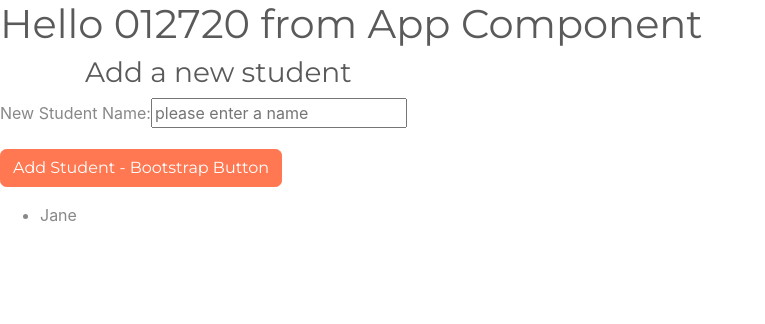
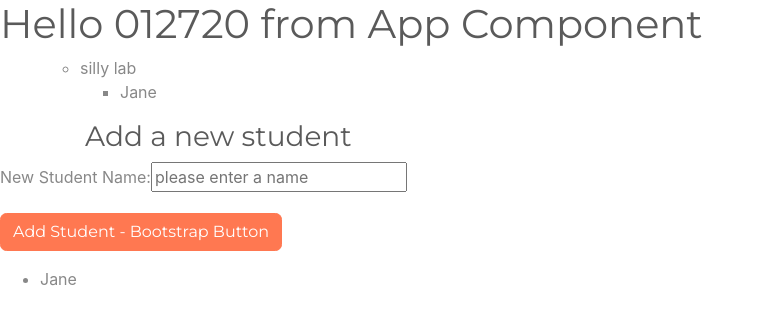
Before and after one commit to john-franti/labs_to_redux, a React (Create React App) app: page / in a window 1280 px wide. Shown: the top 324 px of the page, without its empty margins (0-765 px from the left). Built offline with nearby package versions, Linux system fonts and the light colour scheme.

Commit message:
added multiple reducers

```diff
--- a/src/App.js
+++ b/src/App.js
@@ -1,5 +1,6 @@
 import React from "react";
 import StudentsBrowser from "./components/StudentsBrowser";
+import LabsBrowser from './components/LabsBrowser'
 import StudentForm from "./components/StudentForm";
 import store from "./redux/store";
 import { Provider } from "react-redux";
@@ -11,11 +12,12 @@ class App extends React.Component {
   render() {
     return (
       <Provider store={store}>
-      <div>
-        <h1>Hello 012720 from App Component</h1>
-        <StudentForm />
-        <StudentsBrowser />
-      </div>
+        <div>
+          <h1>Hello 012720 from App Component</h1>
+          <LabsBrowser />
+          <StudentForm />
+          <StudentsBrowser />
+        </div>
       </Provider>
     );
   }
--- /dev/null
+++ b/src/components/Lab.js
@@ -0,0 +1,19 @@
+import React from "react";
+import Student from "./Student";
+
+const Lab = (props) => {
+  const renderStudents = () => {
+    return props.lab.students.map((student, index) => {
+      return <Student key={index} student={student}/>;
+    });
+  };
+
+  return (
+    <ul>
+      <li>{props.lab.labName}</li>
+      <ul>{renderStudents()}</ul>
+    </ul>
+  );
+};
+
+export default Lab;
--- /dev/null
+++ b/src/components/LabsBrowser.js
@@ -0,0 +1,24 @@
+import React from "react";
+import Lab from "./Lab";
+import { connect } from "react-redux";
+
+class LabsBrowser extends React.Component {
+  renderLabs = () => {
+    console.log(this.props.labList)
+    return this.props.labList.map((lab, index) => {
+      return <Lab key={index} lab={lab} />;
+    });
+  };
+
+  render() {
+    return <ul>{this.renderLabs()}</ul>;
+  }
+}
+
+const mapStateToProps = (state) => {
+  return {
+    labList: state.labs.data,
+  };
+};
+
+export default connect(mapStateToProps)(LabsBrowser);
--- a/src/components/StudentsBrowser.js
+++ b/src/components/StudentsBrowser.js
@@ -24,7 +24,7 @@ class StudentsBrowser extends React.Component {
 
 const mapStateToProps = state => {
   return {
-    studentList: state.students
+    studentList: state.students.data
   }
 }
 
--- /dev/null
+++ b/src/redux/lab/labReducer.js
@@ -0,0 +1,29 @@
+import { ADD_LAB, ASSIGN_STUDENT_TO_LAB } from "./labTypes";
+
+const initialState = {
+  data: [{labName: "silly lab", students: [{studentName: "Jane"}]}],
+};
+
+const labReducer = (state = initialState, action) => {
+  switch (action.type) {
+    case ADD_LAB:
+      return {
+        ...state,
+        data: [...state.labs, action.payload],
+      };
+    case ASSIGN_STUDENT_TO_LAB:
+      return {
+        ...state,
+        labs: state.data.map((lab) => {
+          if (lab.id === action.payload.lab.id) {
+            return { ...lab, students: [lab.students, action.payload.student] };
+          }
+          return lab;
+        }),
+      };
+    default:
+      return state;
+  }
+};
+
+export default labReducer;
--- /dev/null
+++ b/src/redux/lab/labTypes.js
@@ -0,0 +1,2 @@
+export const ADD_LAB = "ADD_LAB";
+export const ASSIGN_STUDENT_TO_LAB = "ASSIGN_STUDENT_TO_LAB"
--- /dev/null
+++ b/src/redux/rootReducer.js
@@ -0,0 +1,10 @@
+import { combineReducers } from "redux";
+import studentReducer from "./student/studentReducer";
+import labReducer from "./lab/labReducer";
+
+const rootReducer = combineReducers({
+  students: studentReducer,
+  labs: labReducer,
+});
+
+export default rootReducer;
--- a/src/redux/store.js
+++ b/src/redux/store.js
@@ -1,6 +1,6 @@
 import { createStore } from 'redux';
-import studentReducer from './student/studentReducer';
+import rootReducer from './rootReducer'
 
-const store = createStore(studentReducer);
+const store = createStore(rootReducer);
 
 export default store;
--- a/src/redux/student/studentReducer.js
+++ b/src/redux/student/studentReducer.js
@@ -1,7 +1,7 @@
 import { ADD_STUDENT } from "./studentTypes";
 
 const initialState = {
-  students: [{studentName: "Jane"}],
+  data: [{studentName: "Jane"}],
 };
 
 const studentReducer = (state = initialState, action) => {
@@ -9,7 +9,7 @@ const studentReducer = (state = initialState, action) => {
     case ADD_STUDENT:
       return {
         ...state,
-        students: [...state.students, action.payload],
+        data: [...state.data, action.payload],
       };
     default:
       return state;
```
Also changed, not shown: src/redux/lab/labActions.js (added, +15 -0 lines).
